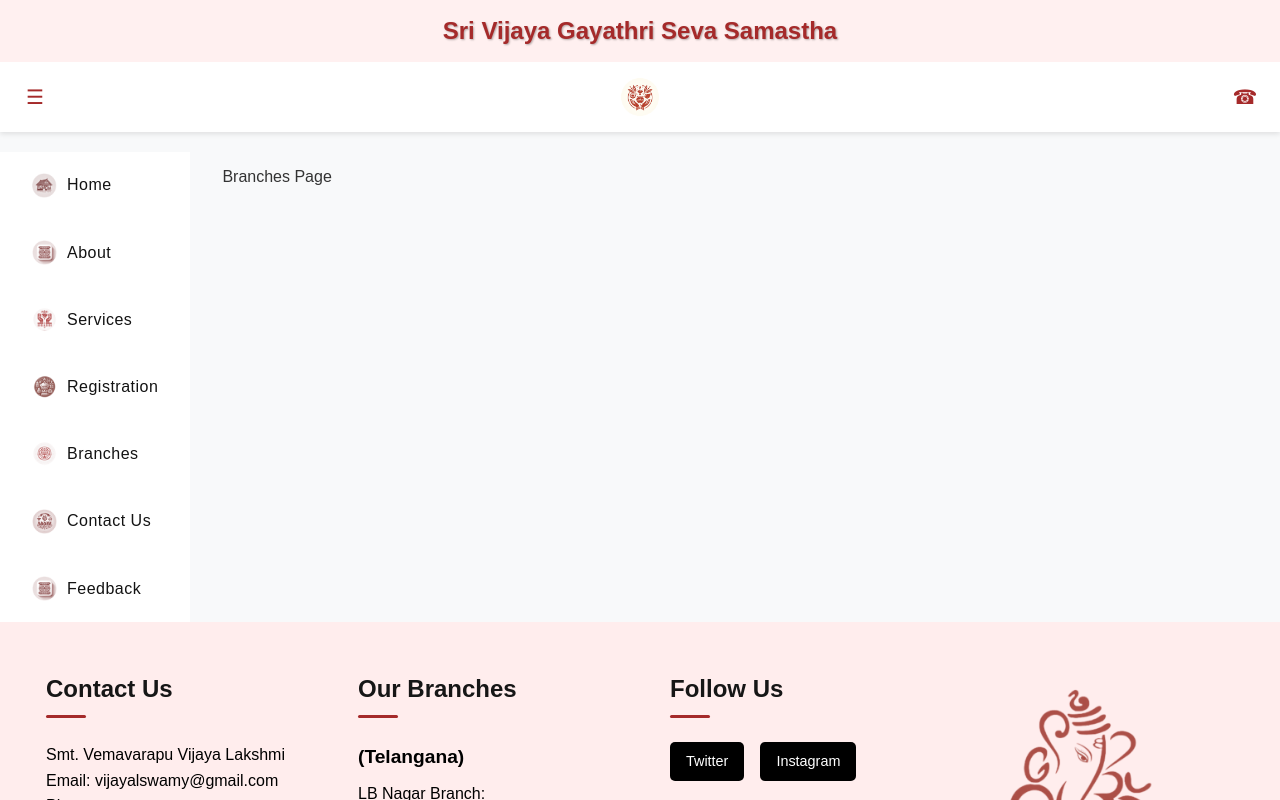
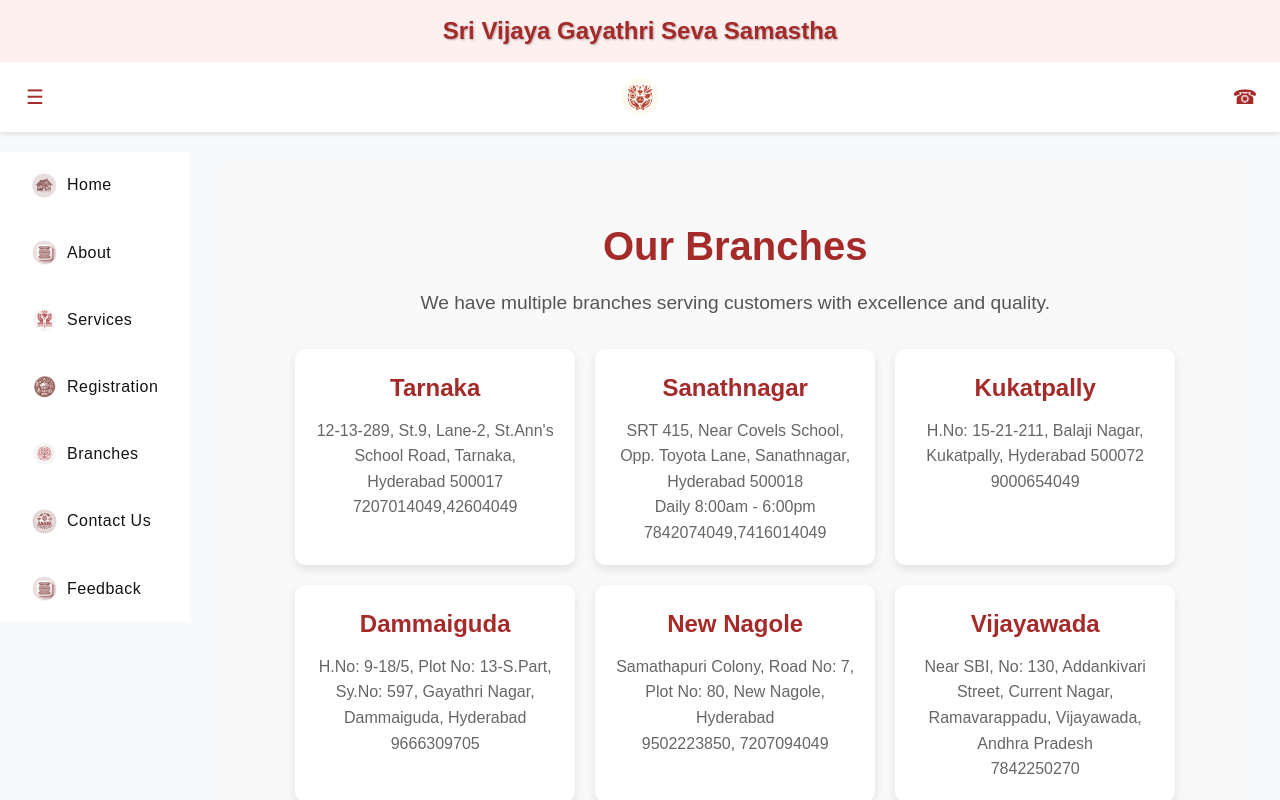
Before and after one commit to KolachalamJayaKrishna/seva, a React (Create React App) app: page /branches in a window 1280 px wide. Shown: the top 800 px of the page. Built offline with nearby package versions, Linux system fonts and the light colour scheme.

Commit message:
Branches Page

```diff
--- a/src/About.js
+++ b/src/About.js
@@ -1,5 +1,4 @@
 import React from 'react';
-import aboutImg2 from './Ganesh.png';
 import founderImg from './Ganesh.png';
 
 const aboutpage = () => {
@@ -100,9 +99,6 @@
               Each branch maintains the same standards of excellence and dedication to authentic traditions, serving the spiritual needs of devotees in their respective regions.
             </p>
           </div>
-          <div className="growth-image">
-            <img src={aboutImg2} alt="Organization growth" />
-          </div>
         </div>
       </section>
     </div>
--- a/src/App.css
+++ b/src/App.css
@@ -864,3 +864,53 @@
   border-radius: 8px;
   box-shadow: 0 3px 8px rgba(0, 0, 0, 0.2);
 }
+
+.branches-page {
+  text-align: center;
+  padding: 50px 20px;
+  background: #f9f9f9;
+}
+
+.page-title {
+  font-size: 2.5rem;
+  font-weight: bold;
+  color: brown;
+  margin-bottom: 10px;
+}
+
+.page-description {
+  font-size: 1.2rem;
+  color: #555;
+  margin-bottom: 30px;
+}
+
+.branches-container {
+  display: flex;
+  flex-wrap: wrap;
+  justify-content: center;
+  gap: 20px;
+}
+
+.branch-card {
+  background: white;
+  padding: 20px;
+  border-radius: 10px;
+  box-shadow: 0px 4px 10px rgba(0, 0, 0, 0.1);
+  width: 280px;
+  transition: transform 0.3s ease-in-out;
+}
+
+.branch-card:hover {
+  transform: translateY(-5px);
+}
+
+.branch-card h2 {
+  font-size: 1.5rem;
+  color: brown;
+  margin-bottom: 10px;
+}
+
+.branch-card p {
+  font-size: 1rem;
+  color: #666;
+}
--- a/src/App.js
+++ b/src/App.js
@@ -18,6 +18,7 @@
 import ganesh from './Ganesh.png'
 // Import the AboutPage component
 import AboutPage from './About';
+import Branch from './Branch';
 
 const App = () => {
   const [sidebarOpen, setSidebarOpen] = useState(false);
@@ -107,7 +108,7 @@
               <Route path="/about" element={<AboutPage />} />
               <Route path="/services" element={<div>Services Page</div>} />
               <Route path="/registeration" element={<div>Registeration Page</div>} />
-              <Route path="/branches" element={<div>Branches Page</div>} />
+              <Route path="/branches" element={<Branch />} />
               <Route path="/contact" element={<div>Contact Page</div>} />
               <Route path="/feedback" element={<div>Feedback Page</div>}/>
             </Routes>
--- /dev/null
+++ b/src/Branch.js
@@ -0,0 +1,40 @@
+import React from "react";
+
+const Branches = () => {
+  return (
+    <div className="branches-page">
+      <h1 className="page-title">Our Branches</h1>
+      <p className="page-description">
+        We have multiple branches serving customers with excellence and quality.
+      </p>
+      <div className="branches-container">
+        <div className="branch-card">
+          <h2>Tarnaka</h2>
+          <p>12-13-289, St.9, Lane-2, St.Ann's School Road, Tarnaka, Hyderabad 500017 <br/> 7207014049,42604049</p>
+        </div>
+        <div className="branch-card">
+          <h2>Sanathnagar</h2>
+          <p>SRT 415, Near Covels School, Opp. Toyota Lane, Sanathnagar, Hyderabad 500018 <br/> Daily 8:00am - 6:00pm <br/> 7842074049,7416014049</p>
+        </div>
+        <div className="branch-card">
+          <h2>Kukatpally</h2>
+          <p>H.No: 15-21-211, Balaji Nagar, Kukatpally, Hyderabad 500072 <br/> 9000654049</p>
+        </div>
+        <div className="branch-card">
+          <h2>Dammaiguda</h2>
+          <p>H.No: 9-18/5, Plot No: 13-S.Part, Sy.No: 597, Gayathri Nagar, Dammaiguda, Hyderabad <br/> 9666309705</p>
+        </div>
+        <div className="branch-card">
+          <h2>New Nagole</h2>
+          <p>Samathapuri Colony, Road No: 7, Plot No: 80, New Nagole, Hyderabad<br/> 9502223850, 7207094049</p>
+        </div>
+        <div className="branch-card">
+          <h2>Vijayawada</h2>
+          <p>Near SBI, No: 130, Addankivari Street, Current Nagar, Ramavarappadu, Vijayawada, Andhra Pradesh<br/> 7842250270</p>
+        </div>
+      </div>
+    </div>
+  );
+};
+
+export default Branches;
```
Also changed, not shown: 1 other file (tests, documents, lock files or other folders).
